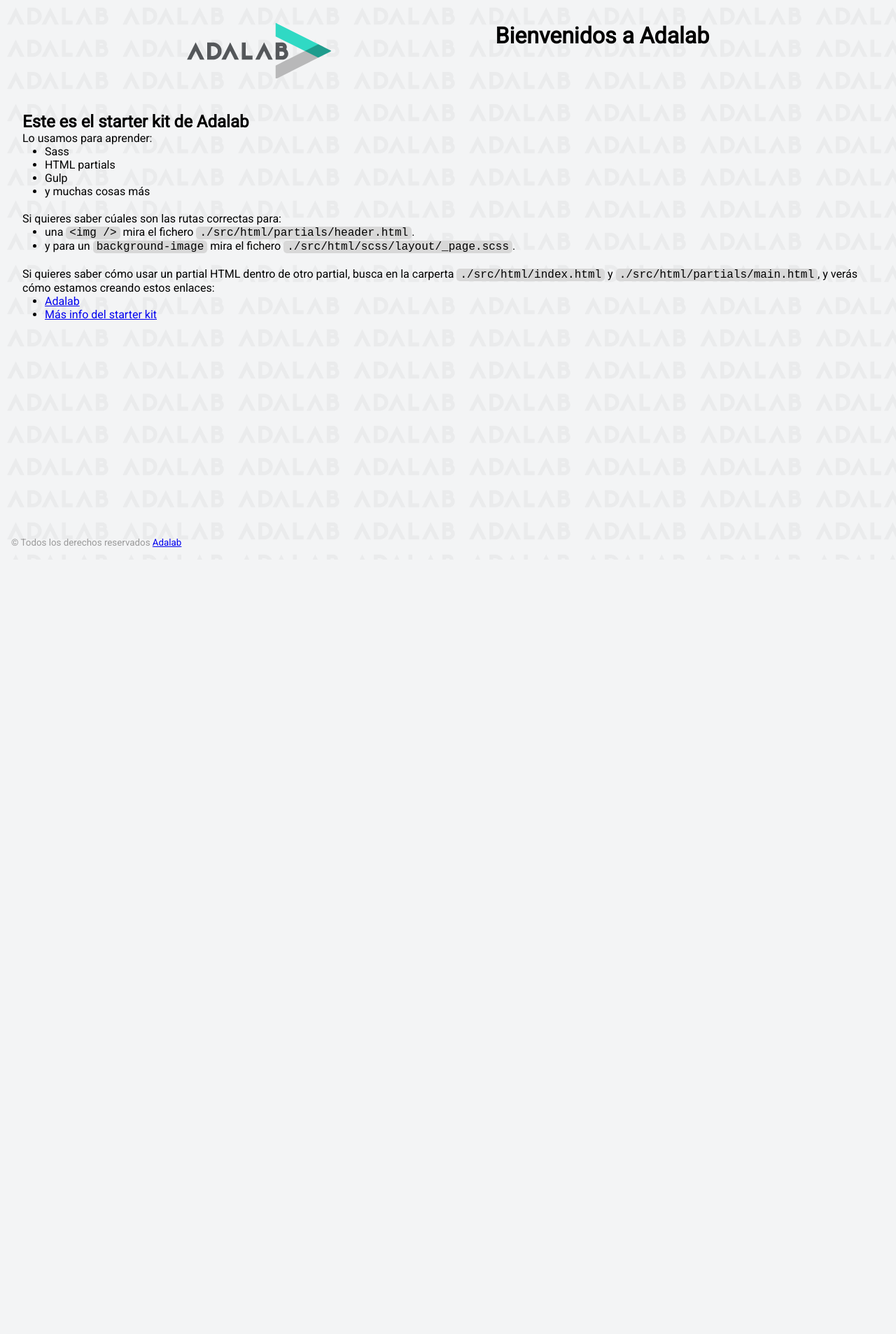
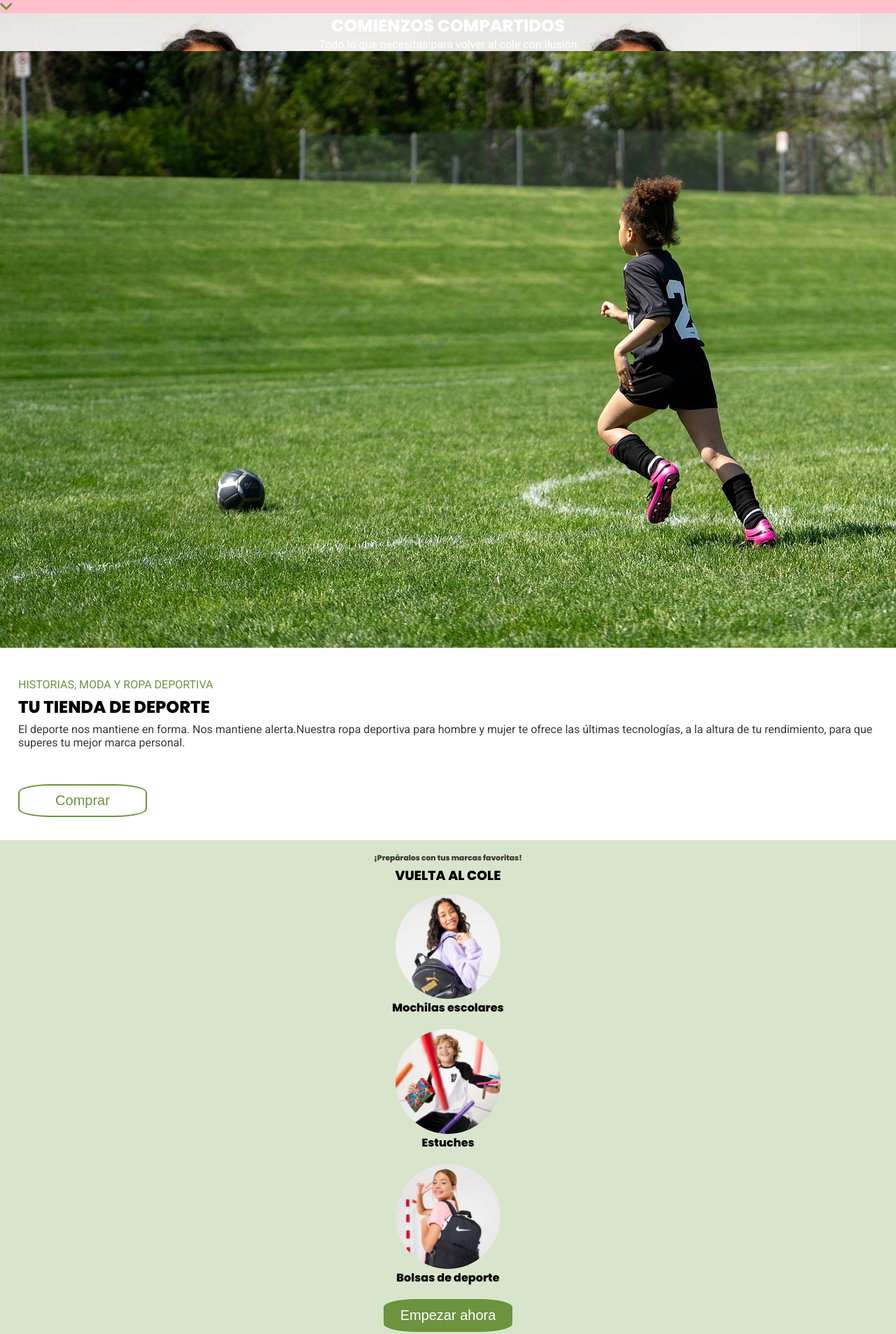
Before and after one commit to Adalab/modulo-1-evaluacion-final-anddieguez, a website: page docs/index.html in a window 1280 px wide. Shown: the top 1907 px of the page at 70% size. Before the commit the page ends 800 px from the top, so only its background shows below. Drawn offline with Linux system fonts and the light colour scheme; files whose address does not match are found by name.

Commit message:
added run docs

```diff
--- a/docs/assets/js/main.js
+++ /dev/null
@@ -1 +0,0 @@
-"use strict";console.log(">> Ready :)");
--- a/docs/index.html
+++ b/docs/index.html
@@ -3,66 +3,121 @@
   <head>
     <meta charset="UTF-8" />
     <meta name="viewport" content="width=device-width, initial-scale=1" />
-    <title>Adalab Web Starter Kit</title>
-    <link href="https://fonts.googleapis.com/css?family=Roboto&display=swap" rel="stylesheet" />
+    <title>Prueba Módulo 1</title>
+    <link
+      href="https://fonts.googleapis.com/css?family=Roboto&display=swap"
+      rel="stylesheet"
+    />
     <link rel="stylesheet" href="./assets/css/main.css" />
+
+    <link rel="preconnect" href="https://fonts.googleapis.com" />
+    <link rel="preconnect" href="https://fonts.gstatic.com" crossorigin />
+
+    <link rel="preconnect" href="https://fonts.googleapis.com" />
+    <link rel="preconnect" href="https://fonts.gstatic.com" crossorigin />
+
+    <link
+      href="https://fonts.googleapis.com/css2?family=Poppins:wght@400;600;800&family=Roboto:wght@400;500;700&display=swap"
+      rel="stylesheet"
+    />
+
     <link rel="icon" href="./assets/images/favicon.png" />
   </head>
 
-  <body>
-    <div class="page">
-      <header class="page__header">
-        <img src="./assets/images/logo-adalab.png" alt="Adalab">
-        <h1>Bienvenidos a Adalab</h1>
-      </header>
+  <body class="body">
+    <header class="header">
+      <a href="enlace a adalab"></a
+      ><img
+        src="file:///C:/Users/andre/Downloads/drive-download-20230901T082623Z-001/ico-scroll-down.svg"
+        alt="menu header"
+      />
+    </header>
 
-      <main class="page__main">
-        <h2>Este es el starter kit de Adalab</h2>
-        <p>Lo usamos para aprender:</p>
-        <ul class="main__list">
-          <li>Sass</li>
-          <li>HTML partials</li>
-          <li>Gulp</li>
-          <li>y muchas cosas más</li>
-        </ul>
-        <p>Si quieres saber cúales son las rutas correctas para:</p>
-        <ul class="main__list">
-          <li>
-            una <code class="code">&lt;img /&gt;</code> mira el fichero
-            <code class="code">./src/html/partials/header.html</code>.
-          </li>
-          <li>
-            y para un <code class="code">background-image</code> mira el fichero
-            <code class="code">./src/html/scss/layout/_page.scss</code>.
-          </li>
-        </ul>
-        <p>
-          Si quieres saber cómo usar un partial HTML dentro de otro partial, busca en la carperta
-          <code class="code">./src/html/index.html</code> y
-          <code class="code">./src/html/partials/main.html</code>, y verás cómo estamos creando estos
-          enlaces:
+    <main>
+      <section class="hero">
+        <h1 class="hero__title">Comienzos compartidos</h1>
+        <p class="hero__paragraph">
+          Todo lo que necesitas para volver al cole con ilusión
         </p>
-        <ul class="main__list">
-          <li>
-            <a class="link__adalab" href="https://adalab.es">Adalab</a>
 
-          </li>
-          <li>
-            <a class="" href="./more-info.html">Más info del starter kit</a>
+        <img src="src/images/cover.jpeg" alt="hh" />
+      </section>
 
-          </li>
-        </ul>
-      </main>
+      <section class="section__one">
+        <p class="section__one--paragraph1">Historias, moda y ropa deportiva</p>
+        <h2 class="section__one--title">Tu tienda de deporte</h2>
+        <p class="section__one--paragraph2">
+          El deporte nos mantiene en forma. Nos mantiene alerta.Nuestra ropa
+          deportiva para hombre y mujer te ofrece las últimas tecnologías, a la
+          altura de tu rendimiento, para que superes tu mejor marca personal.
+        </p>
+        <button class="button__buy">Comprar</button>
+      </section>
 
-      <footer class="page__footer">
-        <small>
-          &copy; Todos los derechos reservados
-          <a class="link__adalab" href="https://adalab.es">Adalab</a>
+      <section class="section__two">
+        <h6 class="section__two--title">
+          ¡Prepáralos con tus marcas favoritas!
+        </h6>
+        <h3 class="section__two--titleback">Vuelta al cole</h3>
 
-        </small>
-      </footer>
+        <img
+          class="section__two--image1"
+          src="./assets/images/lpbts-mod05-img01-desk.png"
+          alt="foto de una chica con una mochila"
+        />
+        <h4 class="section__two--title1">Mochilas escolares</h4>
 
-    </div>
-    <script src="./assets/js/main.js"></script>
+        <img
+          class="section__two--image2"
+          src="./assets/images/lpbts-mod05-img04-mob.png"
+          alt="foto de un chico con estuche"
+        />
+        <h4 class="section__two--title2">Estuches</h4>
+
+        <img
+          class="section__two--image3"
+          src="./assets/images/lpbts-mod05-img03-mob.png"
+          alt="imagen chica con bolsa de deporte"
+        />
+        <h4 class="section__two--title3">Bolsas de deporte</h4>
+
+        <button class="button__start">Empezar ahora</button>
+      </section>
+    </main>
+    CIRCULO CON ENLACE A HERO
+    <footer class="footer">
+      <ul class="footer__ul1">
+        <li class="li">
+          <a class="footer__ul1--li" href="https://adalab.es">zapatillas</a>
+        </li>
+        <li class="li">
+          <a class="footer__ul1--li" href="https://adalab.es">ropa</a>
+        </li>
+        <li class="li">
+          <a class="footer__ul1--li" href="https://adalab.es">niño/a</a>
+        </li>
+        <li class="li">
+          <a class="footer__ul1--li" href="https://adalab.es">destacados</a>
+        </li>
+        <li class="li">
+          <a class="footer__ul1--li" href="https://adalab.es">tips</a>
+        </li>
+      </ul>
+
+      <ul class="footer__ul2">
+        <li class="li">
+          <a class="footer__ul2--li" href="https://adalab.es">Twitter</a>
+        </li>
+        <li class="li">
+          <a class="footer__ul2--li" href="https://adalab.es">Instagram</a>
+        </li>
+        <li class="li">
+          <a class="footer__ul2--li" href="https://adalab.es">Youtube</a>
+        </li>
+      </ul>
+
+      <p class="footer__p1">&copy; 2023</p>
+      <p class="footer__p2">we rum</p>
+    </footer>
   </body>
 </html>
--- a/src/scss/main.scss
+++ b/src/scss/main.scss
@@ -37,13 +37,13 @@
     display: flex;
     flex-direction: column;
     align-items: center;
-    background-color: rgb(8, 209, 142);
+    background-image: url(./assets/images/lpbts-mod05-img01-desk.png);
 }
 
 .hero__title {
     color: $white;
     text-transform: uppercase;
-    font-family: $font-family-title
+    font-family: $font-family-title;
 
 }
 
```
Also changed, not shown: docs/more-info.html (deleted, +0 -37 lines), src/html/index.html (+2 -1 lines), docs/assets/css/main.css, docs/assets/images/bg-adalab.png (deleted), docs/assets/images/cover.jpeg (added), docs/assets/images/favicon.png (deleted), docs/assets/images/ico-arrow.svg (added), docs/assets/images/ico-menu.svg (added), docs/assets/images/ico-scroll-down.svg (added), docs/assets/images/logo-adalab.png (deleted), docs/assets/images/lpbts-mod05-img01-desk.png (added), docs/assets/images/lpbts-mod05-img03-mob.png (added), docs/assets/images/lpbts-mod05-img04-mob.png (added), docs/assets/images/version_tablet.png (added).
